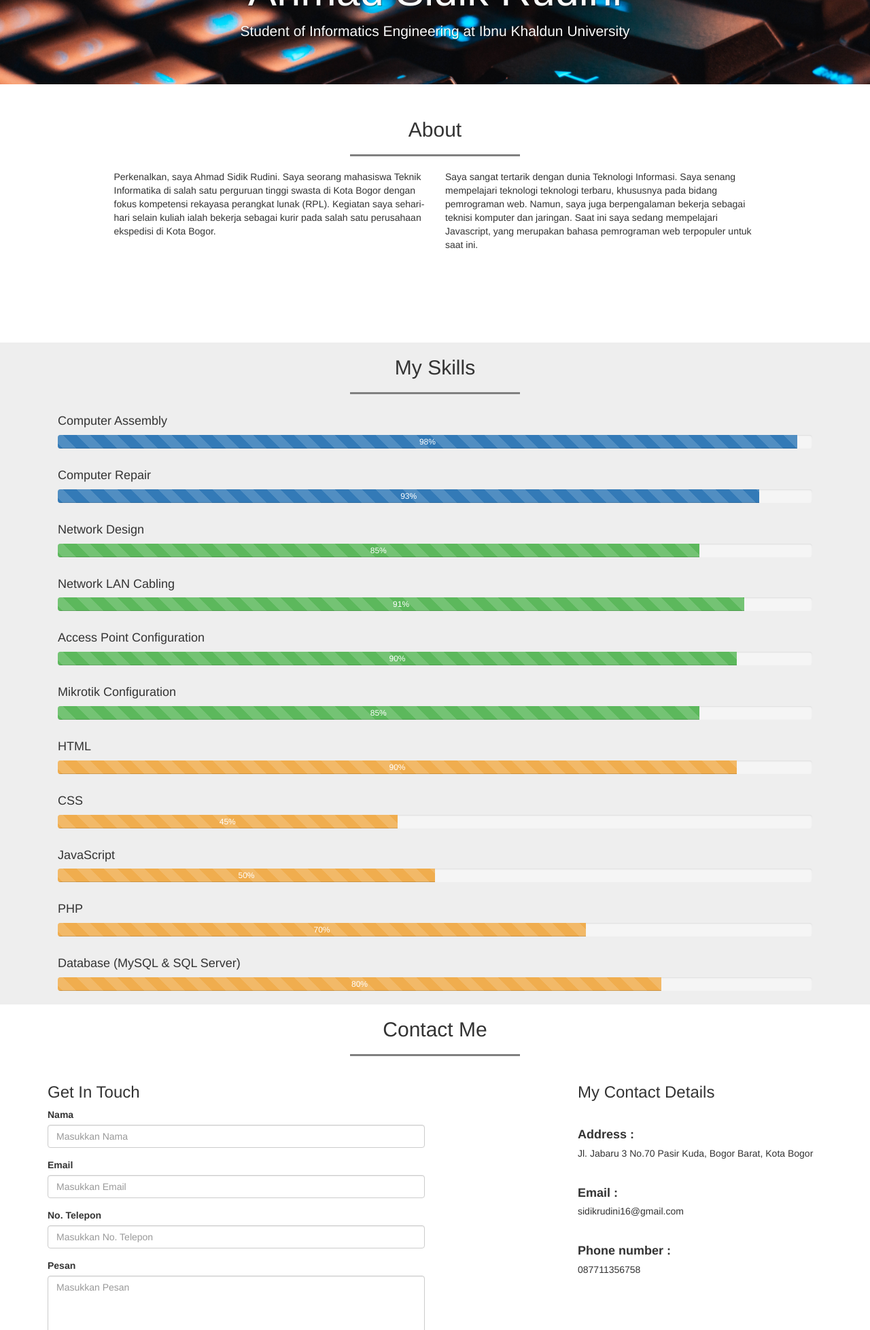
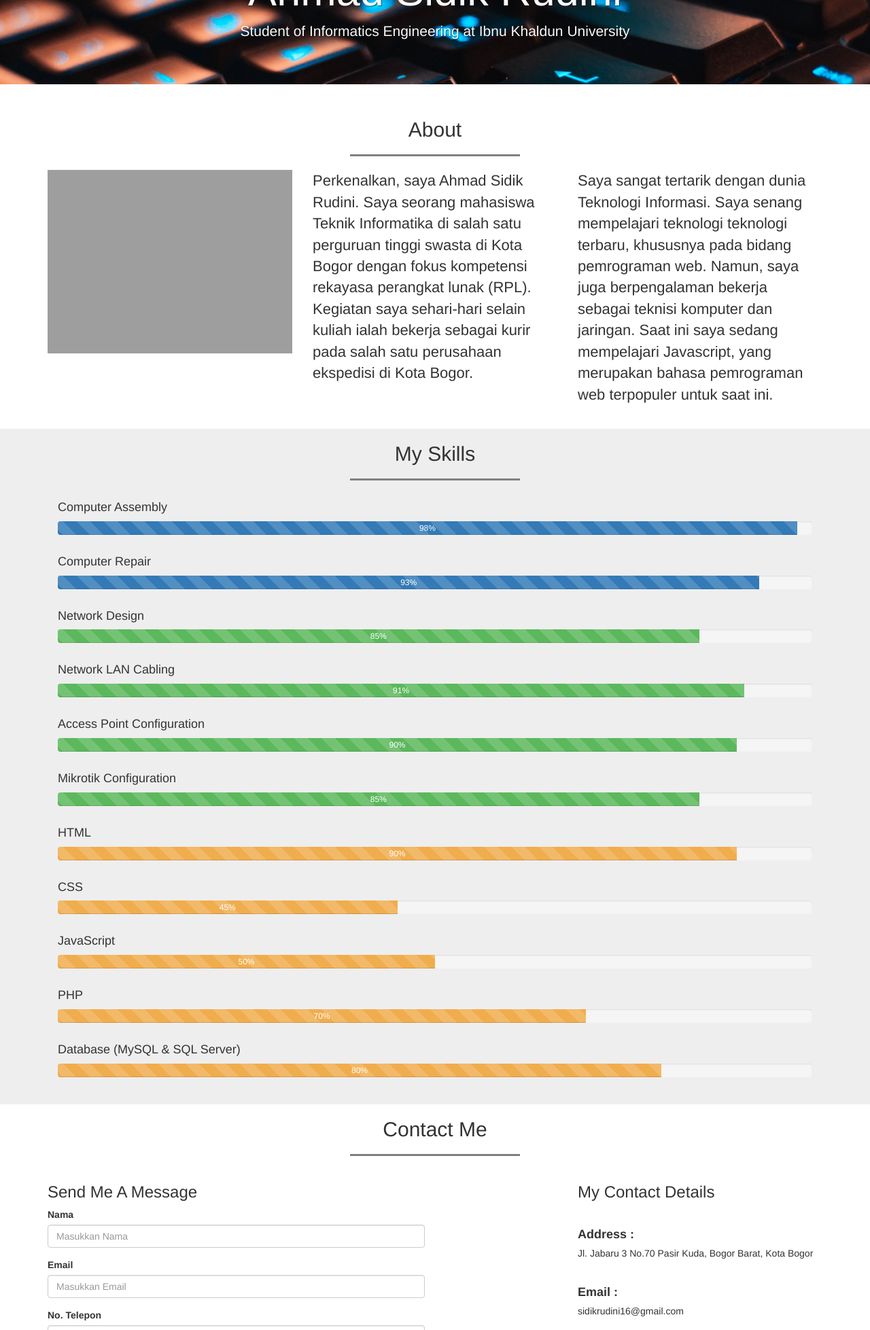
Before and after one commit to asidikrdn/personal-page, a PHP site: page /index.html in a window 1280 px wide. Shown: the part 346-2303 px from the top of the page at 68% size. Run offline with PHP 8.4, Linux system fonts and the light colour scheme; grey boxes are pictures that could not be loaded.

Commit message:
Menambahkan gambar pada section about

```diff
--- a/css/style.css
+++ b/css/style.css
@@ -38,18 +38,27 @@ hr {
 }
 /* Akhir Header */
 
-/* About */
 section {
     min-height: 350px;
+    padding-bottom: 25px;
+
+}
+
+/* About */
+
+.img-about {
+    width: 500px;
 }
 
 .pKiri {
+    font-size: 22px;
     opacity: 0;
     transform: translate(-50px, 0) ;
     transition: 0.5s;
 }
 
 .pKanan {
+    font-size: 22px;
     opacity: 0;
     transform: translate(50px, 0) ;
     transition: 0.5s;
@@ -64,6 +73,7 @@ section {
 /* Skills */
 .skills{
     background-color: #eee;
+    padding-bottom: 20px;
 }
 
 .skills .thumbnail {
@@ -81,7 +91,7 @@ section {
 /* Contact */
 .contact {
     min-height: 450px;
-    padding-bottom: 20px;
+    padding-bottom: 25px;
 }
 
 .contact .tombol {
--- a/index.html
+++ b/index.html
@@ -76,15 +76,20 @@
         </div>
 
         <div class="row">
-          <div class="col-sm-5 col-sm-offset-1"> <!-- ofset digunakan untuk mengisi kolom sebelumnya dengan isian kosong-->
+          <div class="col-sm-4">
+            <img src="img/me.png" class="img-responsive img-about" alt="Responsive image">
+          </div>
+          <div class="col-sm-4">  <!-- ofset digunakan untuk mengisi kolom sebelumnya dengan isian kosong -->
             <p class="pKiri">
               Perkenalkan, saya Ahmad Sidik Rudini. Saya seorang mahasiswa Teknik Informatika di salah satu perguruan tinggi swasta di Kota Bogor dengan fokus kompetensi rekayasa perangkat lunak (RPL).
               Kegiatan saya sehari-hari selain kuliah ialah bekerja sebagai kurir pada salah satu perusahaan ekspedisi di Kota Bogor.
             </p>
           </div>
-          <div class="col-sm-5">
+          <div class="col-sm-4">
             <p class="pKanan">
-              Saya sangat tertarik dengan dunia Teknologi Informasi. Saya senang mempelajari teknologi teknologi terbaru, khususnya pada bidang pemrograman web. Namun, saya juga berpengalaman bekerja sebagai teknisi komputer dan jaringan. Saat ini saya sedang mempelajari Javascript, yang merupakan bahasa pemrograman web terpopuler untuk saat ini.
+              Saya sangat tertarik dengan dunia Teknologi Informasi.
+              Saya senang mempelajari teknologi teknologi terbaru, khususnya pada bidang pemrograman web.
+              Namun, saya juga berpengalaman bekerja sebagai teknisi komputer dan jaringan. Saat ini saya sedang mempelajari Javascript, yang merupakan bahasa pemrograman web terpopuler untuk saat ini.
             </p>
           </div>
         </div>
@@ -212,7 +217,7 @@
           </div>
 
           <div class="col-sm-6">
-            <h3>Get In Touch</h3>
+            <h3>Send Me A Message</h3>
             <form action="proses_input_kotaksaran.php" method="POST">
               <div class="form-group">
                 <label for="nama">Nama</label>
```
Also changed, not shown: 1 other file.
